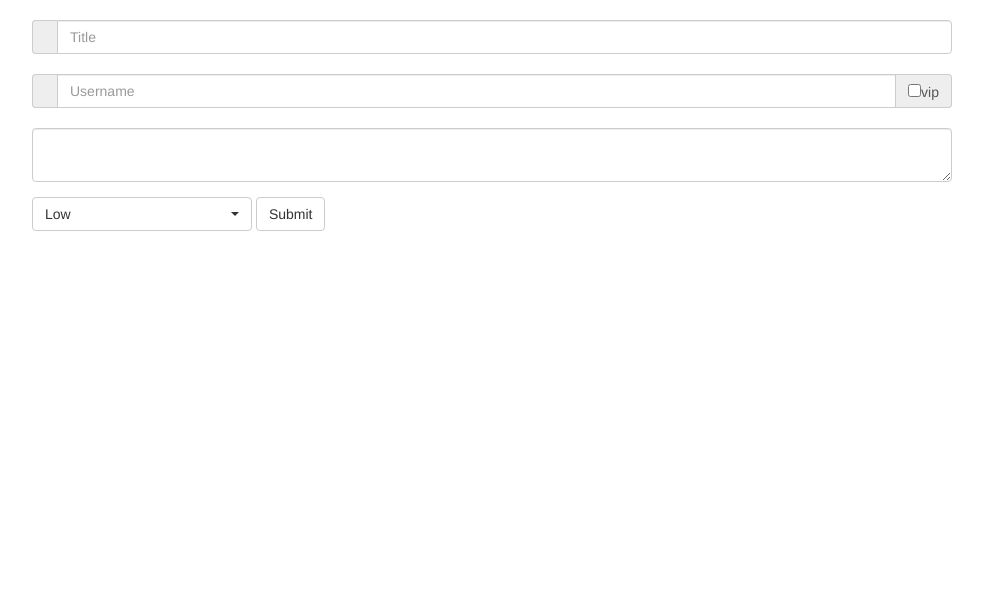
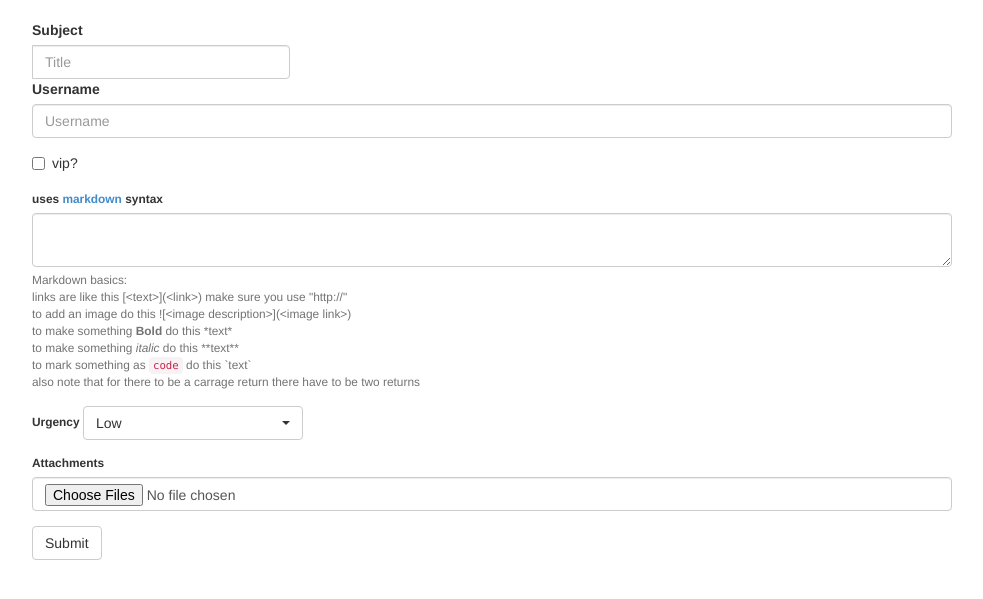
Before and after one commit to fhebert-perkins/helpdesk, a Flask app: page /new in a window 1280 px wide. Shown: the part 51-650 px from the top of the page, without its empty margins (148-1131 px from the left). Run offline with Flask 2, Linux system fonts and the light colour scheme; the visitor is signed in with stand-in values (Sample User, id 1); data that the repository does not hold is empty; parts of the project's set-up code (start-up, migrations or seed data) failed here and were passed over; some libraries are stand-ins or nearby versions.

Commit message:
added images and file upload

```diff
--- a/main.py
+++ b/main.py
@@ -3,11 +3,13 @@ from flask import (Flask, redirect,url_for, render_template,
 from flask.ext.mail import Mail, Message
 from pymongo import MongoClient
 from app import (momentjs, check_hash, get_theme, parse_post, themes,
-				sanitize)
+				allowed_file, gen_obf_filename)
 from hashlib import md5
 from datetime import datetime
 from uuid import uuid4
 import json
+from werkzeug import secure_filename
+import os
 
 #initializations
 app = Flask("helpdesk")
@@ -41,7 +43,7 @@ def index():
 	[tickets.append(ticket) for ticket in Tickets.find().sort("time", -1)]
 	app.jinja_env.globals['title'] = "View Tickets"
 	tickets = tickets[(page*10):(page*10)+10]
-	return render_template("tickets_list.html", tickets=tickets)
+	return render_template("tickets_list.html", tickets=tickets, page=[page+1, page-1, page])
 
 @app.route("/details/<url>", methods=["post", "get"])
 def details(url):
@@ -80,24 +82,40 @@ def new_thread():
 		return redirect(url_for("login", redirect=request.url))
 	app.jinja_env.globals['title'] = "New Ticket"
 	if request.method == 'POST':
-		is_vip =False
-		try:
-			if request.form["is_vip"]:
-				is_vip = True
-		except:
-			pass
-		# for key in request.form:
-		# 	request.form[key] = sanitize(request.form["key"])
-		tid = Tickets.insert({"title": request.form["title"],
-							"url" : uuid4().hex,
-							"content" : parse_post(request.form["text"]),
-							"time" : datetime.utcnow(),
-							"status" : 0,
-							"author" : request.form["author"],
-							"is_vip" : is_vip,
-							"reply" : [],
-							"importance" : int(request.form["urgency"])})
-		flash("created new ticket <a href='/detail/{0}'>here</a> ".format(md5(request.form["title"]).hexdigest()))
+		if Users.find_one({"username" :  request.form["author"]}) != None:
+			if request.files.getlist("file[]") != None:
+				exceptions = 0
+				files = request.files.getlist("file[]")
+				filenames = []
+				for file in files:
+					if file and allowed_file(file.filename):
+						filename = secure_filename(file.filename)
+						filename = gen_obf_filename(filename)
+						file.save(os.path.join("static/images/usercontent/", filename))
+						filenames.append(filename)
+					else:
+						exceptions += 1
+				if exceptions > 0:
+					flash("Failed to upload {0}/{1} files".format(str(exceptions), str(len(files))))
+			is_vip =False
+			try:
+				if request.form["is_vip"]:
+					is_vip = True
+			except:
+				pass
+			tid = Tickets.insert({"title": request.form["title"],
+								"url" : uuid4().hex,
+								"content" : parse_post(request.form["text"]),
+								"time" : datetime.utcnow(),
+								"status" : 0,
+								"author" : request.form["author"],
+								"is_vip" : is_vip,
+								"reply" : [],
+								"attachment" : filenames,
+								"importance" : int(request.form["urgency"])})
+			flash("created new ticket <a href='/detail/{0}'>here</a> ".format(md5(request.form["title"]).hexdigest()))
+		else:
+			flash("No such Username cannot create ticket")
 	return render_template("new_ticket.html")
 
 @app.route("/user/<user>")
@@ -200,5 +218,5 @@ def logout():
 
 if __name__ == "__main__":
 	import os
-	app.secret_key=os.urandom(32).encode('base_64')
+	app.secret_key= "TESTING123"#os.urandom(32).encode('base_64')
 	app.run(debug=True)
--- a/templates/new_ticket.html
+++ b/templates/new_ticket.html
@@ -1,29 +1,46 @@
 {% extends "layout.html" %}
 {% block body %}
-<form role="form" method="post" action="/new">
+<form role="form" method="post" action="/new" enctype=multipart/form-data>
 		<div class="input-group">
-			<span class="input-group-addon"></span>
-			<input name="title" type="text" class="form-control" placeholder="Title" required>
-		</div>
-		<br>
-		<div class="input-group">
-			<span class="input-group-addon"></span>
-			<input name="author" type="text" class="form-control" placeholder="Username" required>
-			<span class="input-group-addon">
-	        	<input type="checkbox" name="is_vip">vip</input>
-	      	</span>
-		</div>
-		<br>
-		<div class="form-group">
-			<textarea class="form-control" name="text"></textarea>
+			<label for="subject">Subject</label>
+			<input id="subject" name="title" type="text" class="form-control" placeholder="Title" required>
 		</div>
 		<div class="form-group">
-			<select name="urgency" class="selectpicker">
+			<label for="uname">Username</label>
+			<input id="uname" name="author" type="text" class="form-control" placeholder="Username" required>
+		</div>
+		<div class="form-group">
+			<div class="checkbox">
+    			<label>
+      				<input name="is_vip"type="checkbox"> vip?
+				</label>
+  			</div>
+		</div>
+		<div class="form-group">
+			<label for="text"><small>uses <a href="http://daringfireball.net/projects/markdown/syntax">markdown</a> syntax<a</small></label>
+			<textarea id="post_textarea" class="form-control" name="text"></textarea>
+			<p class="help-block">
+				Markdown basics:<br>
+				links are like this [&lt;text&gt;](&lt;link&gt;) make sure you use "http://"<br>
+				to add an image do this ![&lt;image description&gt;](&lt;image link&gt;)<br>
+				to make something <strong>Bold</strong> do this *text*<br>
+				to make something <em>italic</em> do this **text**<br>
+				to mark something as <code>code</code> do this `text`<br>
+				also note that for there to be a carrage return there have to be two returns
+			</p>
+		</div>
+		<div class="form-group">
+			<label for="urgency">Urgency</label>
+			<select id="urgency" name="urgency" class="selectpicker">
 				<option value="1">Low</option>
 				<option value="2">High</option>
 				<option value="3">Urgent</option>
 			</select>
-			<button type="submit" class="btn {{ theme.button }}">Submit</button>
 		</div>
+		<div class="form-group">
+			<label for="atachments">Attachments</label>
+			<input id="attachments" class="form-control" multiple="" type="file" name="file[]">
+		</div>
+		<button type="submit" class="btn {{ theme.button }}">Submit</button>
 </form>
 {% endblock%}
```
Also changed, not shown: app/parse.py (+7 -2 lines), templates/ticket_detail.html (+8 -1 lines), templates/tickets_list.html (+16 -0 lines), 1 other file.
